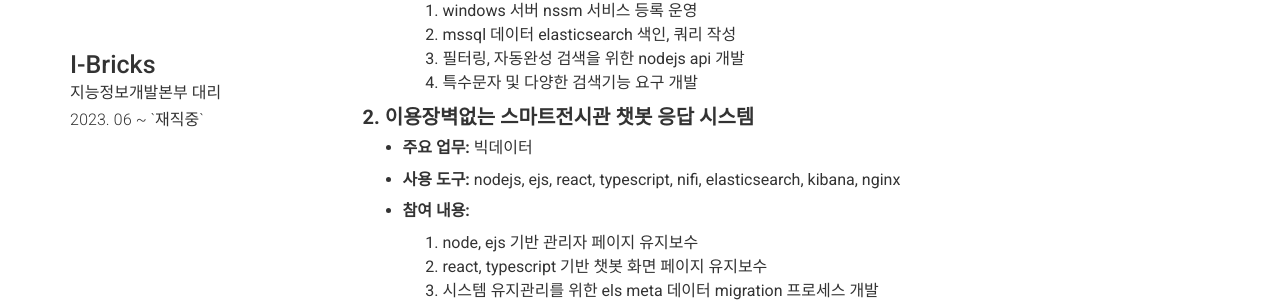
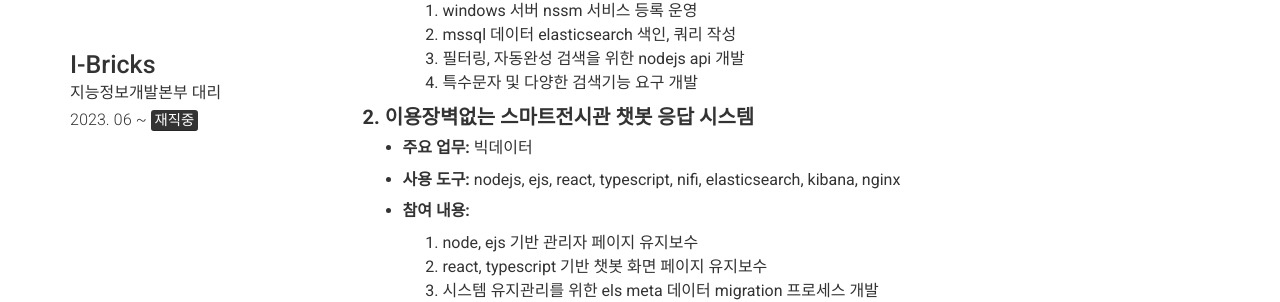
Before and after one commit to sihyeonleee/sihyeonleee.github.io, a Jekyll site: the page built from index.md, in a window 1280 px wide and 900 px high, scrolled down 1844 px. Shown: the part 150-452 px from the top of the window. Built offline with Jekyll 4.4.1, drawn with Linux system fonts in a browser that asks for light colours; nearby versions of some CDN libraries.

Commit message:
no message

```diff
--- a/_config.yml
+++ b/_config.yml
@@ -163,7 +163,7 @@ content:
         border: weak
         title: I-Bricks
         sub_title: 지능정보개발본부 대리
-        caption: 2023. 06 ~ `재직중`
+        caption: 2023. 06 ~ <mark>재직중</mark>
         quote: >
           Elasticsearch 검색 개발
         description: |
```
